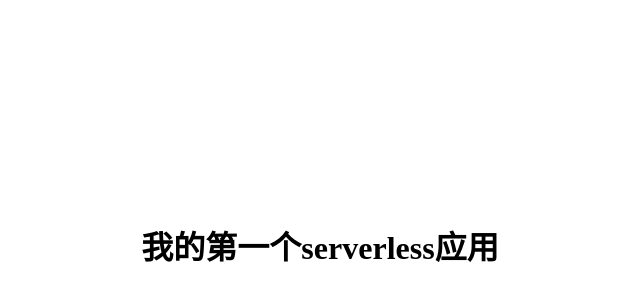
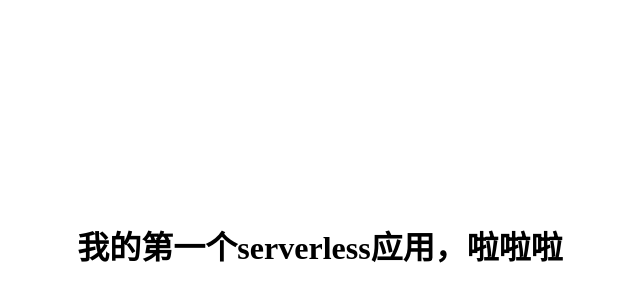
Before and after one commit to Amoyens1s/serverless-nodejs-learning, a website: page index.html in a window 1280 px wide. Shown: the part 78-378 px from the top of the page, without its empty margins (320-960 px from the left). Drawn offline with Linux system fonts and the light colour scheme.

Commit message:
1 file modified

```diff
--- a/index.html
+++ b/index.html
@@ -13,6 +13,6 @@
     </style>
   </head>
   <body>
-    <h1>我的第一个serverless应用</h1>
+    <h1>我的第一个serverless应用，啦啦啦</h1>
   </body>
 </html>
```
